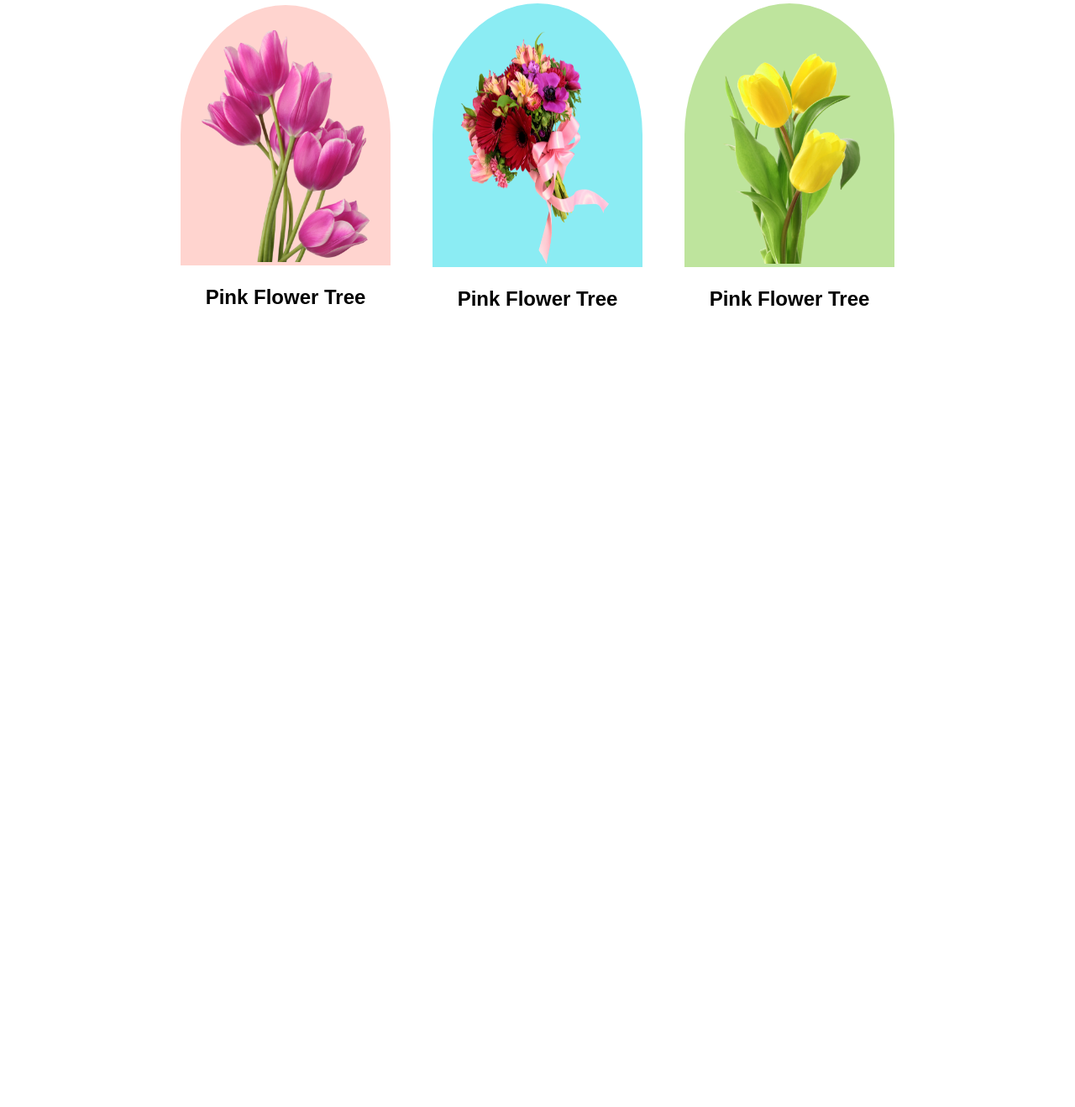
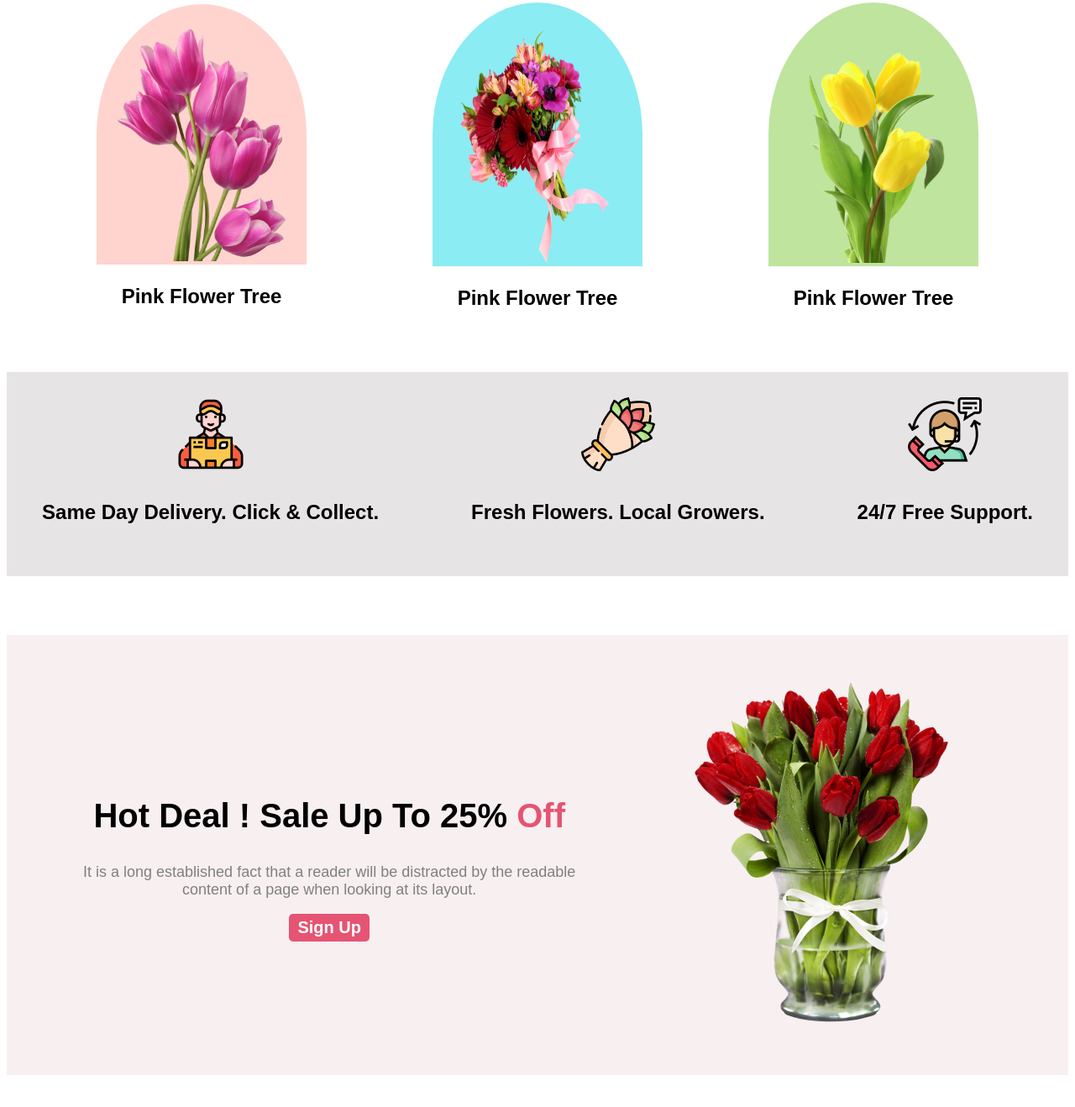
Before and after one commit to utpalsharma630/flower-shop, a plain HTML site: page index.html in a window 1280 px wide. Shown: the part 1440-2758 px from the top of the page at 84% size. Before the commit the page ends 1864 px from the top, so only its background shows below. Drawn offline with Linux system fonts and the light colour scheme.

Commit message:
image item

```diff
--- a/index.html
+++ b/index.html
@@ -42,6 +42,40 @@
                 <h1>Pink Flower Tree</h1>
             </section>
         </section>
+        <section class="flower-service">
+            <div class="service-content">
+                <img src="images/img-5.png" alt="">
+                <h4>Same Day Delivery. Click & Collect.</h4>
+            </div>
+            <div class="service-content">
+                <img src="images/img-6.png" alt="">
+                <h4>Fresh Flowers. Local Growers.</h4>
+            </div>
+            <div class="service-content">
+                <img src="images/img-7.png" alt="">
+                <h4>24/7 Free Support.</h4>
+            </div>
+        </section>
+        <section class="hot-deal">
+            <div class="hot-deal-left">
+                <h1 class="hot-deal-title">Hot Deal ! Sale Up To 25% <span>Off</span></h1>
+                <p class="hot-deal-description">It is a long established fact that a reader will be distracted by the readable content of a page when looking at its layout.</p>
+                <button class="shop-now-btn">Sign Up</button>
+            </div>
+            <div class="hot-deal-right">
+                <img src="images/img-8.png" alt="">
+            </div>
+        </section>
+        <section class="featured-flower">
+            <h1>Instagram</h1>
+            <p>It is a long established fact that a reader will be distracted by the readable content of a page when looking at its layout.</p>
+        </section>
+        <section class="image-item">
+            <img src="images/img-9.png" alt="">
+            <img src="images/img-10.png" alt="">
+            <img src="images/img-11.png" alt="">
+            <img src="images/img-12.png" alt="">
+        </section>
     </main>
     <footer>
 
--- a/style.css
+++ b/style.css
@@ -10,7 +10,7 @@ header{
     /* background-image:url('images/bg-header.png');
 
     background-repeat: no-repeat; */
-    width: 100%;
+    max-width: 1920px;
 
 }
 .make-flower{
@@ -51,16 +51,16 @@ header{
     font-weight: 400;
 
 }
-main{
-    max-width: 80%;
-    margin: auto;
-}
+
 .flowers{
+    max-width: 1440px;
     display: flex;
-    gap: 50px;
+    gap: 150px;
     justify-content: center;
     align-items: center;
-    margin: 30px;
+    margin: auto;
+    margin-top: 50px;
+
 }
 .flowers-template{
     text-align: center;
@@ -101,3 +101,56 @@ main{
     font-size: 24px;
     font-weight: 700;
 }
+.flower-service{
+    max-width: 1440px;
+    margin: auto;
+    background-color:#e6e4e4 ;
+    margin-top: 50px;
+    display: flex;
+    gap: 50px;
+    justify-content: center;
+    text-align: center;
+}
+.service-content{
+    margin: 30px;
+}
+.service-content h4{
+    font-size: 24px;
+    font-weight: 600;
+}
+.hot-deal{
+    background-color:#f8eff1;
+    display: flex;
+    justify-content: center;
+    align-items: center;
+    margin: 70px 0;
+    text-align: center;
+}
+.hot-deal-left{
+    width: 50%;
+    margin: 40px 10px;
+    padding-left: 30px ;
+}
+.hot-deal-right{
+    width: 40%;
+    margin: 50px 10px;
+}
+.hot-deal-title{
+    font-size: 40px;
+    font-weight: 800;
+}
+.hot-deal-title span{
+    color: #E55473;
+
+}
+.hot-deal-description{
+    font-size: 18px;
+    font-weight: 400;
+    color: gray;
+}
+.image-item{
+    display: flex;
+    gap: 15px;
+    max-width: 1440px;
+    margin:60px auto;
+}
```
